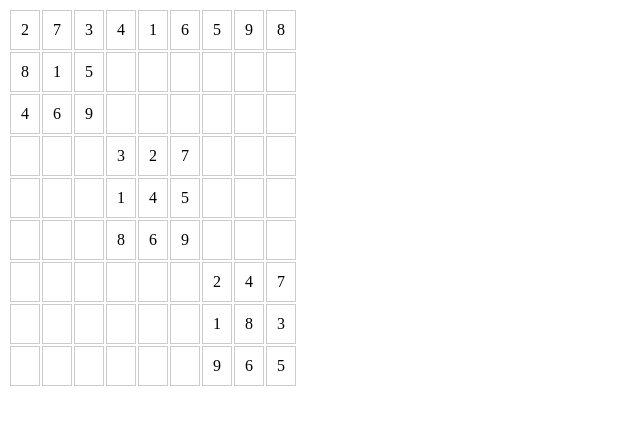
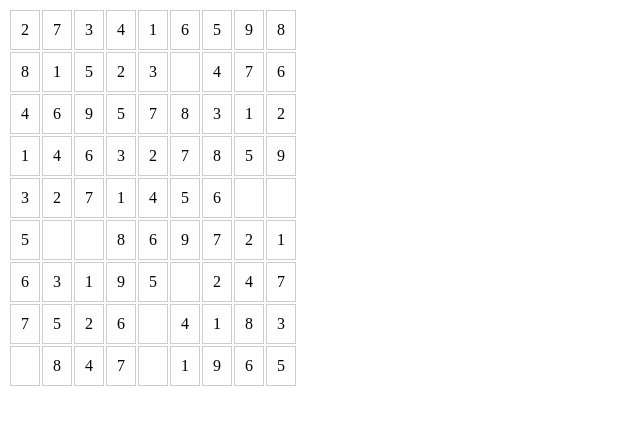
Before and after one commit to BinsSoft/games, an Angular app in the folder sudoku/: page / in a window 1280 px wide. Shown: the top 424 px of the page, without its empty margins (0-640 px from the left). Built offline with nearby package versions, Linux system fonts and the light colour scheme.

Commit message:
puzzzle calculation for rest row

```diff
--- a/sudoku/src/app/container/container.component.ts
+++ b/sudoku/src/app/container/container.component.ts
@@ -96,7 +96,7 @@ export class ContainerComponent implements OnInit {
 
 		// console.log(blankElements);
 		//console.log(this.allCells);
-		for (let row = 1; row<=this.totalBlock-8; row++ ) {
+		for (let row = 1; row<=this.totalBlock; row++ ) {
 			let blankElements = document.querySelectorAll("td[data-row='"+row+"']:not([data-value])");
 
 
@@ -107,17 +107,28 @@ export class ContainerComponent implements OnInit {
 				let cellArr = [1,2,3,4,5,6,7,8,9];
 
 				fullElements.forEach((e:any)=>{
-					//console.log("not blank : "+e.dataset.value);
+					console.log("row  : "+e.dataset.value);
 					if (cellArr.indexOf( Number(e.dataset.value) ) > -1) {
 						cellArr.splice(cellArr.indexOf( Number(e.dataset.value) ), 1);
 					}
 				});
-
+				console.log(cellArr);
 				let lastCell = cellArr[0];
 				let colElements = document.querySelectorAll("td[data-column='"+element.dataset.column+"'][data-value]");
 
 				colElements.forEach((e:any)=>{
 					console.log("column  : "+e.dataset.value);
+					if (cellArr.indexOf( Number(e.dataset.value) ) > -1){
+						cellArr.splice(cellArr.indexOf( Number(e.dataset.value) ), 1);
+					}
+				});
+
+				let blockElements = document.querySelectorAll("td[data-block='"+element.dataset.block+"'][data-value]");
+				if (cellArr.length > 0) {
+					lastCell = cellArr[0];
+				}
+				blockElements.forEach((e:any)=>{
+					console.log("block  : "+e.dataset.value);
 					if (cellArr.indexOf( Number(e.dataset.value) ) > -1){
 						cellArr.splice(cellArr.indexOf( Number(e.dataset.value) ), 1);
 					}
@@ -135,44 +146,48 @@ export class ContainerComponent implements OnInit {
 					this.allCells[element.dataset.block].splice( this.allCells[element.dataset.block].indexOf(cell) , 1 );
 					cellArr.splice( cellArr.indexOf(cell) , 1 );
 				} else {
-					console.log("last cell :"+lastCell);
-					let previousElement = this.swapLastCell( element, element);
+					/*console.log("last cell :"+lastCell);
+					let previousElement = this.swapLastCell( element, element, lastCell);
 					element.setAttribute("data-value", previousElement.dataset.value);
 					element.innerText = previousElement.dataset.value;
 					previousElement.setAttribute("data-value", lastCell);
-					previousElement.innerText = lastCell;
+					previousElement.innerText = lastCell;*/
 				}
 			});
 		}
 
 	}
 
-	swapLastCell( targetElement, lastElement) {
+	swapLastCell( targetElement, lastElement, lastCell) {
 		let previousElement = targetElement.previousSibling;
 		let colElements = document.querySelectorAll("td[data-column='"+lastElement.dataset.column+"'][data-value='"+previousElement.dataset.value+"']");
-		if (colElements.length > 0) {
-			return this.swapLastCell( previousElement, lastElement);
+		let prevColElements = document.querySelectorAll("td[data-column='"+previousElement.dataset.column+"'][data-value='"+lastCell+"']");
+		if (colElements.length > 0 || prevColElements.length > 0) {
+			return this.swapLastCell( previousElement, lastElement, lastCell);
 		}
 		let previousValue = previousElement.dataset.value;
 
 		return previousElement;
 	}
 
-	getProperCell(cellArr, targetElement) {
+	getProperCell(cellArr, targetElement, cellIndex = 0) {
 
 		let targetColumn = targetElement.dataset.column;
 		let targetRow = targetElement.dataset.row;
 		let targetBlock = targetElement.dataset.block;
-		let randormIndex = (targetBlock === "5" || targetBlock=== "1" || targetBlock==="9")? Math.floor(Math.random()*cellArr.length) : 0;
+		let randormIndex = (targetBlock === "5" || targetBlock=== "1" || targetBlock==="9")? Math.floor(Math.random()*cellArr.length) : cellIndex;
 		let cell = cellArr[  randormIndex ];
 
 		console.log(cellArr, cell, targetElement);
 		if (cellArr.length > 0
 			&&
-			(document.querySelectorAll("td[data-column='"+targetColumn+"'][data-value='"+cell+"']").length > 0
+			(
+			document.querySelectorAll("td[data-column='"+targetColumn+"'][data-value='"+cell+"']").length > 0
 			||
 			document.querySelectorAll("td[data-row='"+targetRow+"'][data-value='"+cell+"']").length > 0
+
 			)
+
 			) {
 			return this.getProperCell(cellArr, targetElement);
 		}
```
